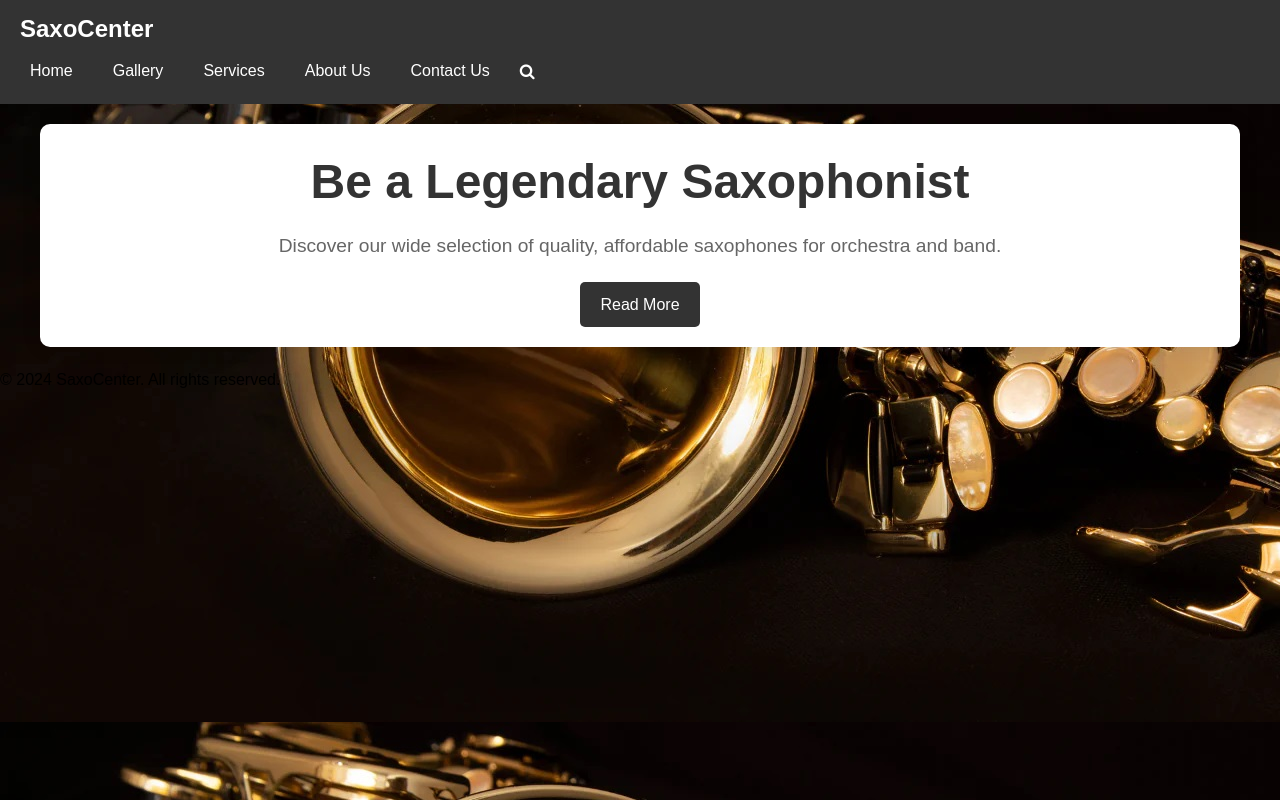
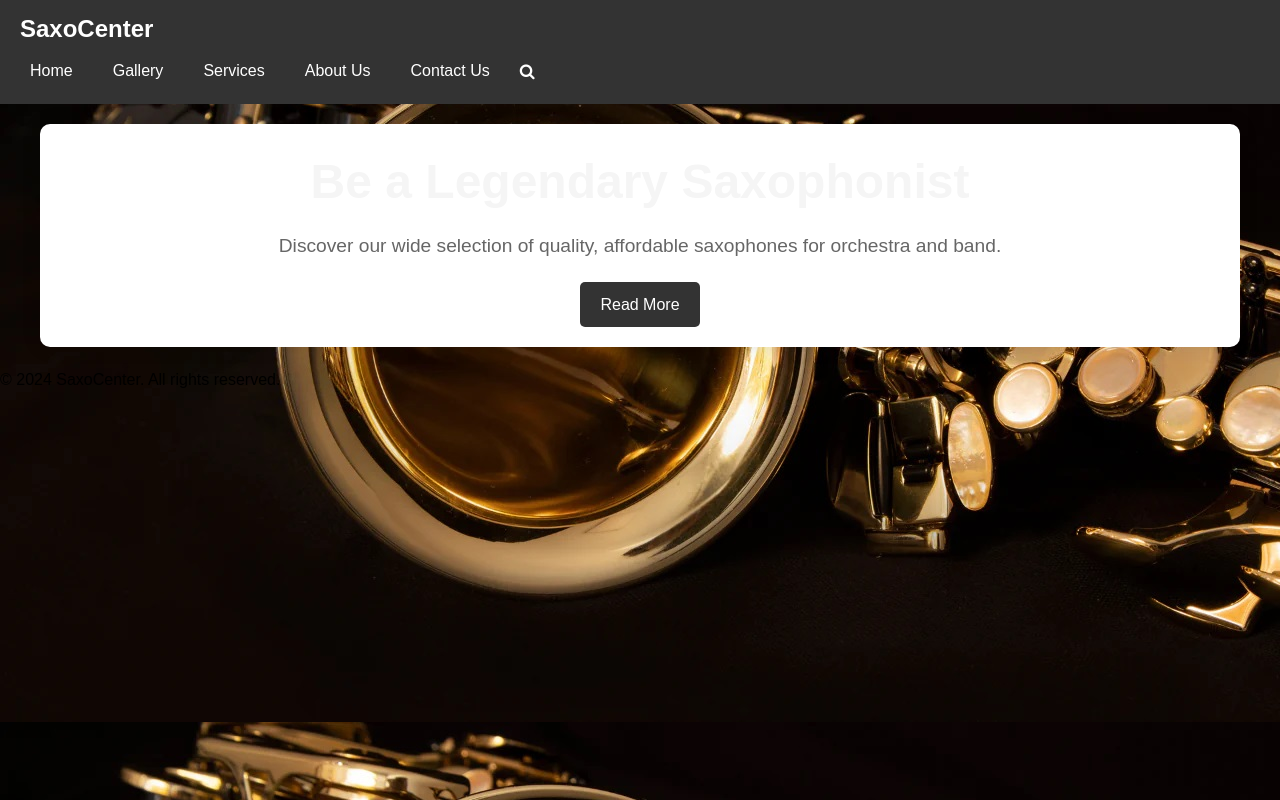
Before and after one commit to Jayson12121/adaptive-design-jayson-par.github.io, a plain HTML site: page index.html in a window 1280 px wide. Drawn offline with Linux system fonts and the light colour scheme.

Commit message:
Update style.css

```diff
--- a/style.css
+++ b/style.css
@@ -89,7 +89,7 @@ body {
 .content h2 {
     font-size: 3rem;
     margin-bottom: 10px;
-    color: #333;
+    color: whitesmoke;
 }
 
 .content p {
```
